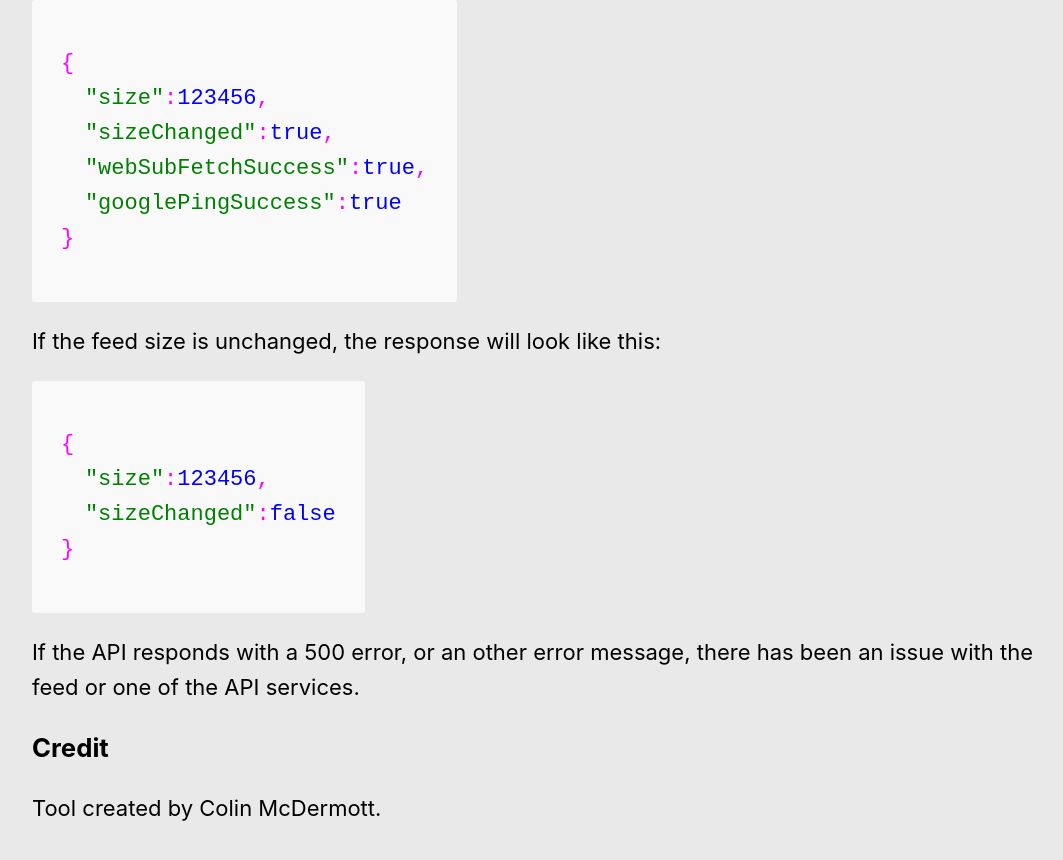
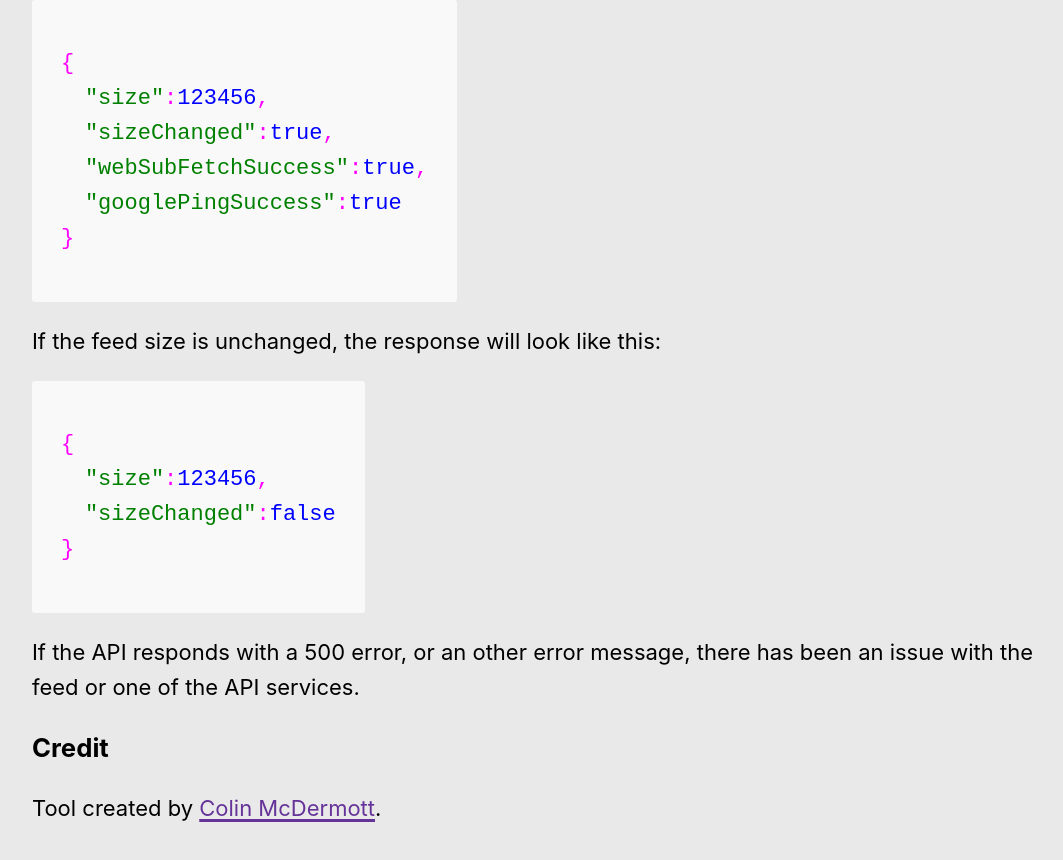
Before and after one commit to colinmcdermott/feedchecker-api, a Next.js app: page / in a window 1280 px wide. Shown: the part 996-1856 px from the top of the page, without its empty margins (24-1087 px from the left). Built offline with nearby package versions, Linux system fonts and the light colour scheme.

Commit message:
Update index.tsx

```diff
--- a/pages/index.tsx
+++ b/pages/index.tsx
@@ -143,7 +143,7 @@ function FeedChecker() {
 
         <h3>Credit</h3>
 
-        <p>Tool created by Colin McDermott.</p>
+        <p>Tool created by <a href='https://twitter.com/ColinMcDermott' target='_blank'>Colin McDermott</a>.</p>
 
       </section>
 
```
